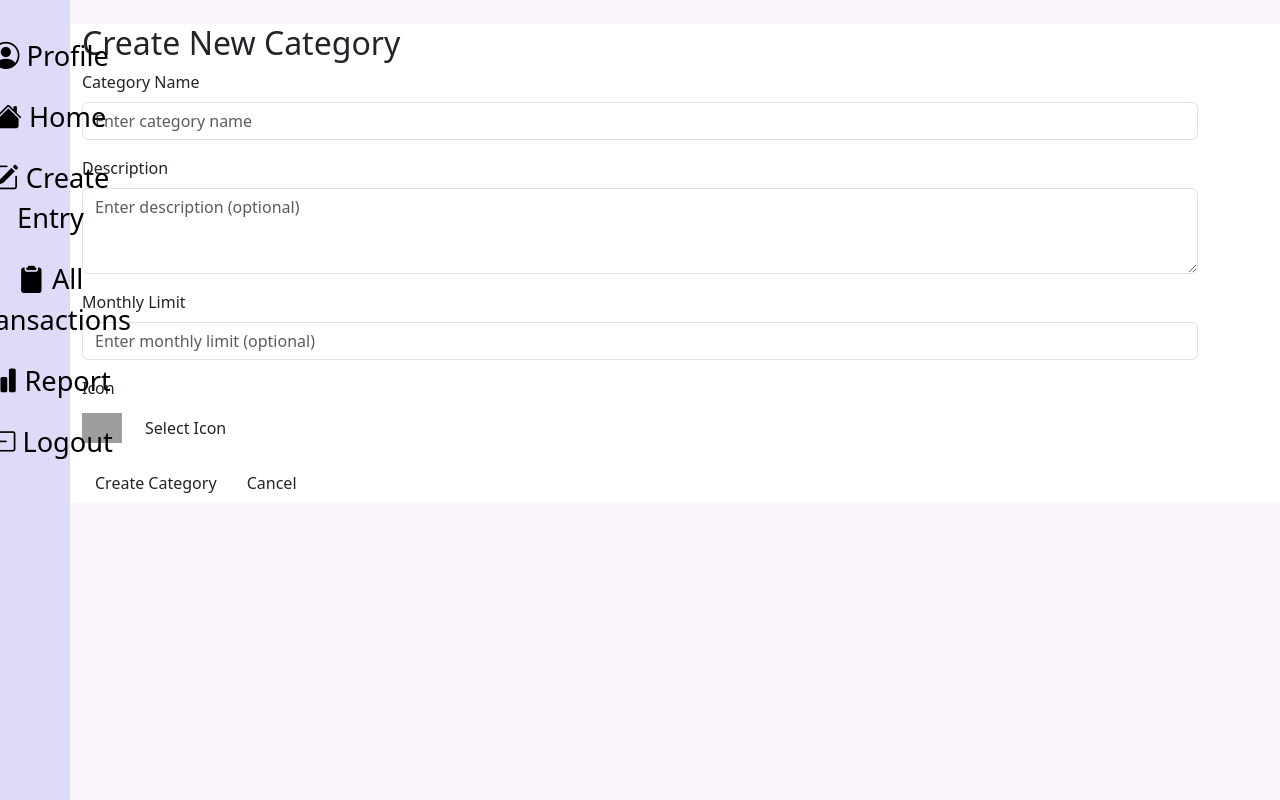
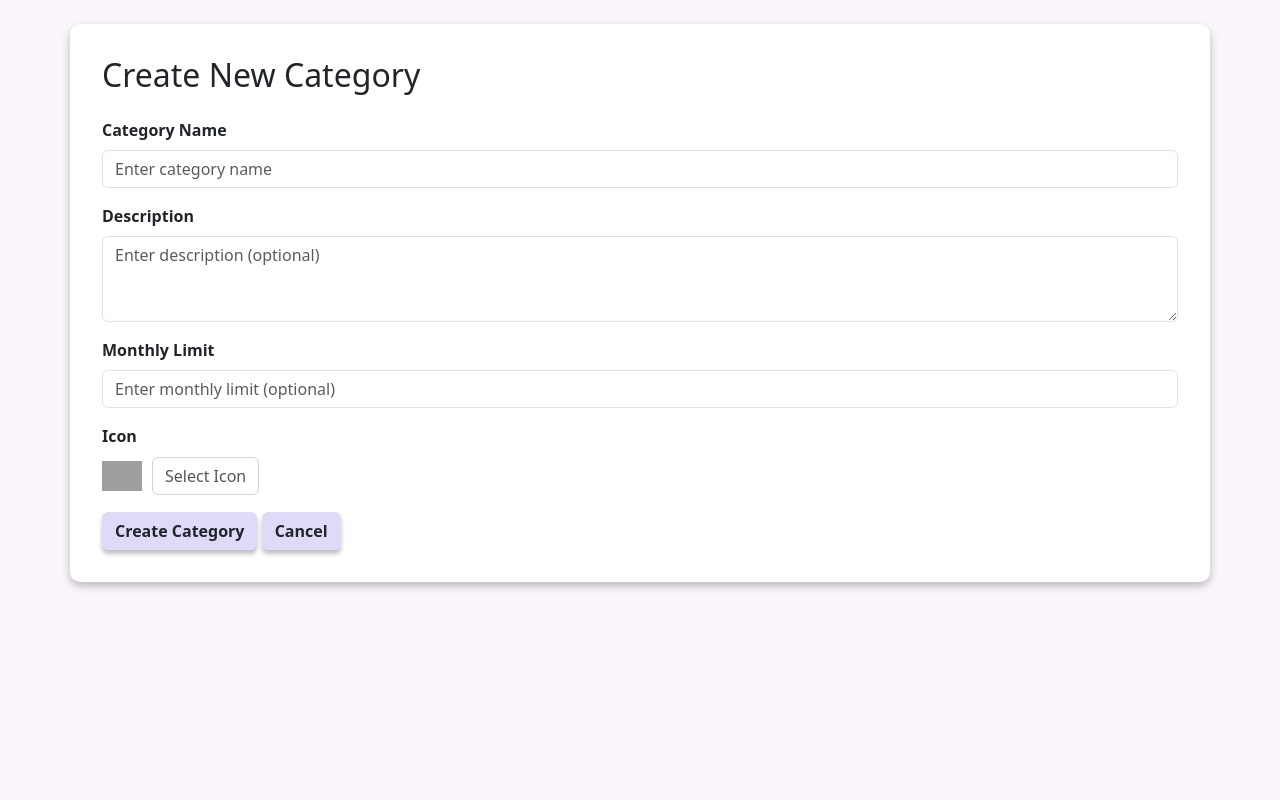
Before and after one commit to tin-auppati/jubjai, a Flask app: template flask/app/templates/categories.html in a window 1280 px wide. Run offline with Flask 3, Linux system fonts and the light colour scheme; the template is opened without the code that fills it, so the values that code supplies are empty; parts of the project's set-up code (start-up, migrations or seed data) failed here and were passed over; some libraries are stand-ins or nearby versions; grey boxes are pictures that could not be loaded.

Commit message:
add styles for category page

```diff
--- a/flask/app/static/css/categories.css
+++ b/flask/app/static/css/categories.css
@@ -4,31 +4,40 @@ html {
 }
 
 body {
+  background-color: #fbf6fc !important;
+  z-index: -1;
   font-family: 'Montserrat', sans-serif;
 }
 
-.sidebar {
-  background-color: #dddbf8;
-  min-width: 70px;
-  max-width: 70px;
-  border-right: 1px solid #ddd;
-  height: 100vh;
-  position: fixed;
-  top: 0;
-  left: 0;
-  display: flex;
-  flex-direction: column;
-  align-items: center;
-  padding-top: 1rem;
+.container {
+  margin-top: 30px !important;
+  padding: 2rem !important;
+  background: #fff;
+  border-radius: 10px;
+  box-shadow: 0 4px 8px rgba(0, 0, 0, 0.25);
 }
 
-.sidebar a {
+h2 {
+  font-size: 2rem;
+  font-weight: bold;
+  margin-bottom: 24px !important;
+}
+
+.form-label {
+  margin-bottom: 0.5rem;
+  font-weight: 600;
   display: block;
-  margin: 20px 0;
-  color: #000000;
-  text-decoration: none;
-  text-align: center;
-  font-size: 1.7rem;
+}
+
+.btn-outline-custom {
+  border: 1px solid #d3d3d3 !important;
+  background-color: transparent;
+  color: #555555 !important;
+}
+
+.btn-outline-custom:hover {
+  background-color: #c9c5f8 !important;
+  color: black !important;
 }
 
 .icon-option {
@@ -44,14 +53,45 @@ body {
 }
 
 .icon-option:hover {
-  border-color: #0d6efd;
+  border-color: black;
 }
 
 /* Styling for the "Import New Icon" card */
 .import-icon {
   cursor: pointer;
   margin-bottom: 10px;
-  border: 2px dashed #0d6efd;
+  border: 2px dashed black;
   border-radius: 4px;
   height: 100px;
+  display: flex;
+  justify-content: center;
+  align-items: center;
 }
+
+.import-icon span {
+  font-size: 2rem;
+  color: black;
+}
+
+.btn-custom {
+  background-color: #dddbf8 !important;
+  box-shadow: 0px 4px 4px rgba(0, 0, 0, 0.25);
+  border-radius: 10px;
+  font-weight: 600 !important;
+}
+
+.btn-custom:hover {
+  background-color: #c9c5f8 !important;
+}
+
+.modal-footer {
+  padding: 8px !important;
+}
+
+.close-button {
+  margin: 0px !important;
+  background-color: #c9c5f8 !important;
+  box-shadow: 0px 2px 2px rgba(0, 0, 0, 0.1) !important;
+  border-radius: 5px !important;
+  border: none;
+}
--- a/flask/app/templates/categories.html
+++ b/flask/app/templates/categories.html
@@ -12,54 +12,9 @@
     <link rel="stylesheet" href="{{ url_for('static', filename='css/categories.css') }}">
     <link rel="stylesheet" href="https://cdn.jsdelivr.net/npm/bootstrap@5.3.0/dist/css/bootstrap.min.css">
     <link rel="stylesheet" href="https://cdn.jsdelivr.net/npm/bootstrap-icons@1.11.3/font/bootstrap-icons.min.css">
-
 </head>
 
 <body>
-    <!-- Sidebar -->
-    <div class="sidebar">
-        <ul>
-            <li>
-                <a href="{{ url_for('users_profile') }}" title="Profile">
-                    <span class=icon><i class="bi bi-person-circle"></i></span>
-                    <span class="text">Profile</span>
-                </a>
-            </li>
-            <li>
-                <a href="{{ url_for('homepage') }}" title="Home">
-                    <span class=icon><i class="bi bi-house-fill"></i></span>
-                    <span class="text">Home</span>
-                </a>
-            </li>
-            <li>
-                <a href="{{ url_for('create_expenses') }}" title="Create_expense">
-                    <span class=icon><i class="bi bi-pencil-square"></i></span>
-                    <span class="text">Create Entry</span>
-                </a>
-            </li>
-            <li>
-                <a href="{{ url_for('all_expenses') }}" title="All_expense">
-                    <span class=icon><i class="bi bi-clipboard2-fill"></i></span>
-                    <span class="text">All Transactions</span>
-                </a>
-            </li>
-            <li>
-                <a href="#" title="Report">
-                    <span class=icon><i class="bi bi-bar-chart-fill"></i></span>
-                    <span class="text">Report</span>
-                </a>
-            </li>
-            <div class="bottom">
-                <li>
-                    <a href="{{ url_for('users_logout') }}" title="Logout">
-                        <span class=icon><i class="bi bi-box-arrow-left"></i></span>
-                        <span class="text">Logout</span>
-                    </a>
-                <li>
-            </div>
-        </ul>
-    </div>
-
     <div class="container mt-4">
         <h2>Create New Category</h2>
         <form method="POST" action="{{ url_for('categories') }}">
```
